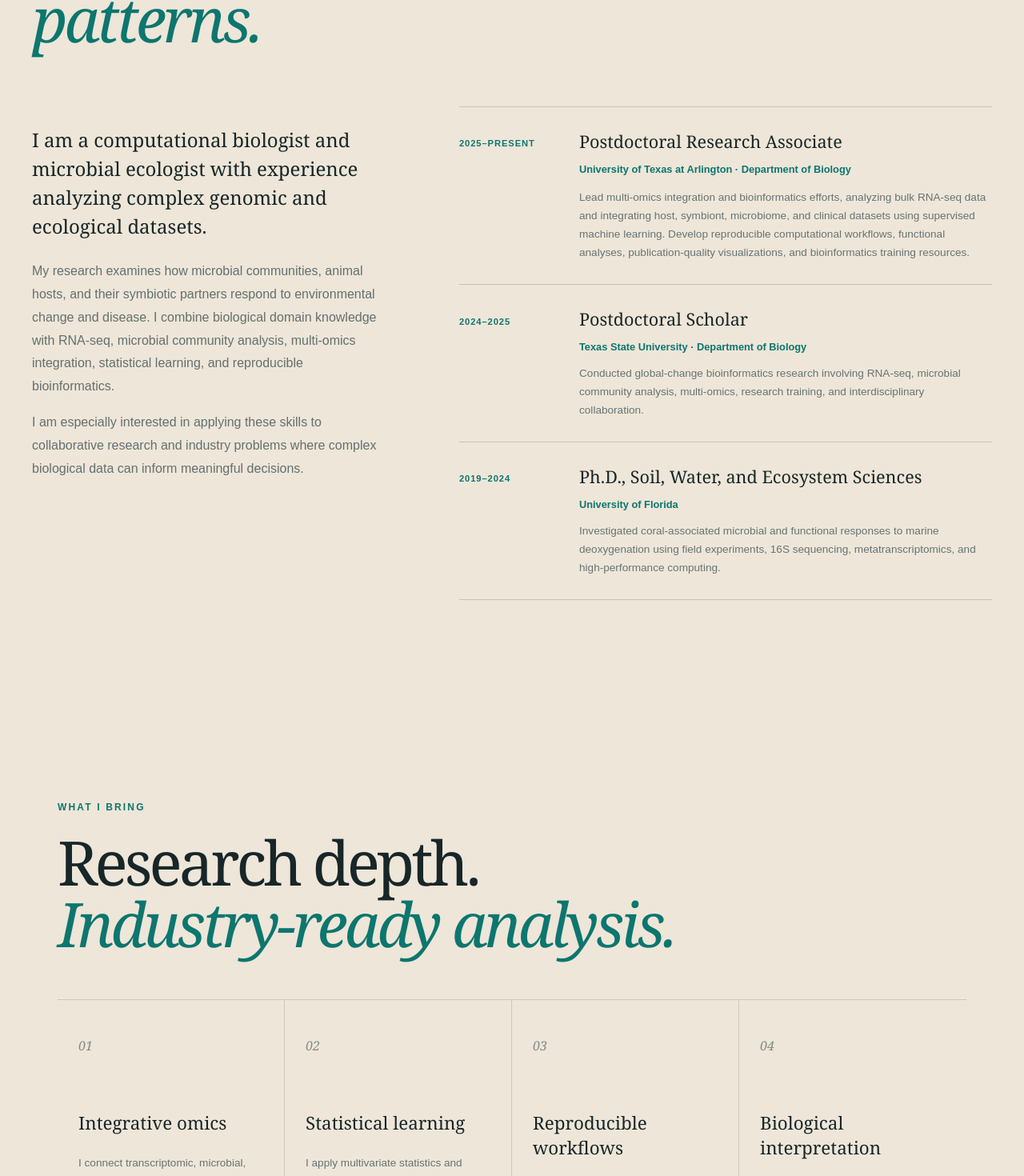
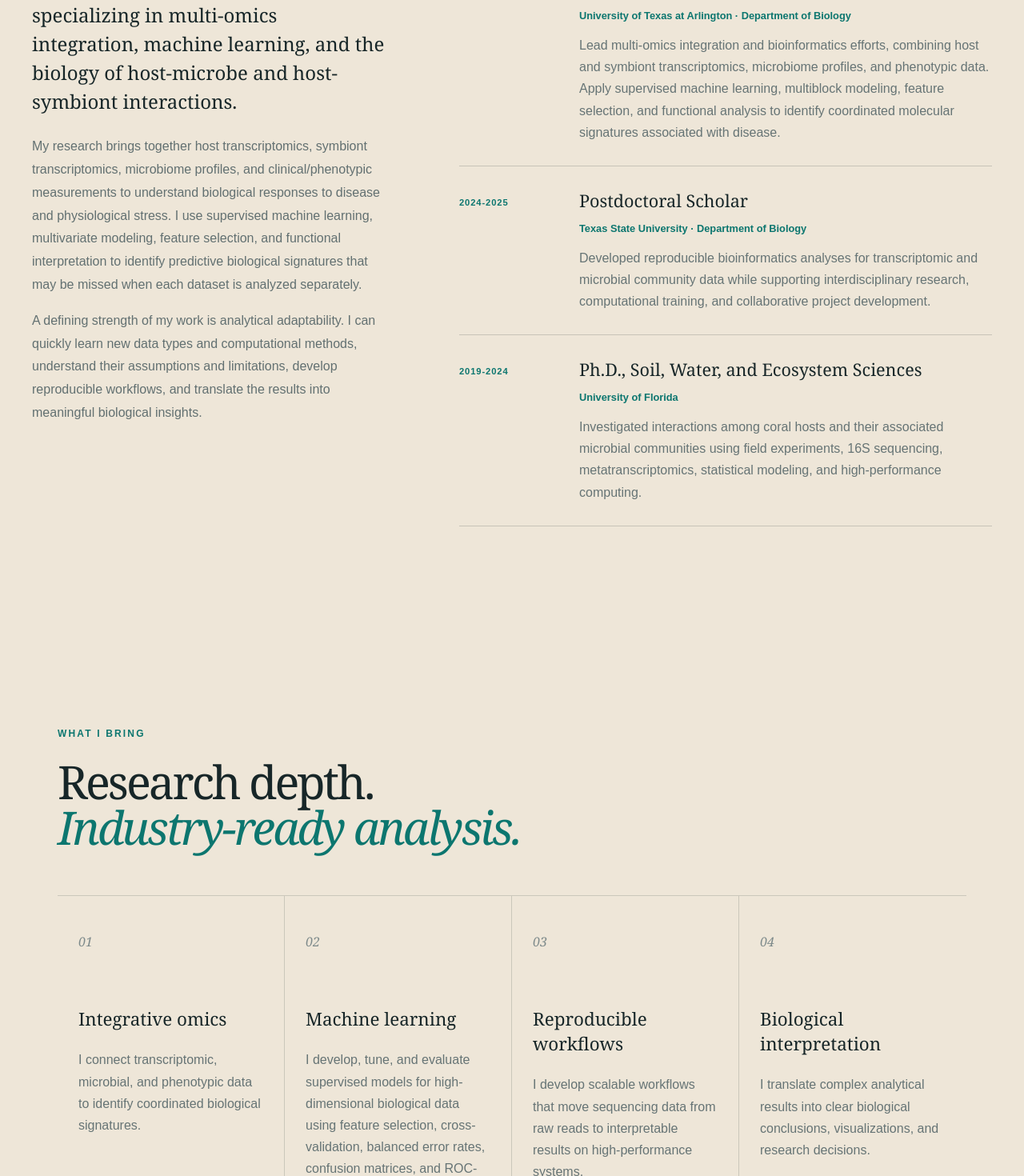
Before and after one commit to rdhoward1/personal-bioinfo-portfolio, a React (Vite) app: page / in a window 1280 px wide. Shown: the part 1297-2767 px from the top of the page at 80% size. Built offline with nearby package versions, Linux system fonts and the light colour scheme.

Commit message:
update to industry verbage

```diff
--- a/src/About.jsx
+++ b/src/About.jsx
@@ -13,22 +13,26 @@
       <div className="about-content">
         <div className="about-text">
           <p className="about-introduction">
-            I am a computational biologist and microbial ecologist with
-            experience analyzing complex genomic and ecological datasets.
+            I am a computational biologist specializing in multi-omics
+            integration, machine learning, and the biology of host-microbe and
+            host-symbiont interactions.
           </p>
 
           <p>
-            My research examines how microbial communities, animal hosts, and
-            their symbiotic partners respond to environmental change and
-            disease. I combine biological domain knowledge with RNA-seq,
-            microbial community analysis, multi-omics integration, statistical
-            learning, and reproducible bioinformatics.
+            My research brings together host transcriptomics, symbiont
+            transcriptomics, microbiome profiles, and clinical/phenotypic
+            measurements to understand biological responses to disease and
+            physiological stress. I use supervised machine learning,
+            multivariate modeling, feature selection, and functional
+            interpretation to identify predictive biological signatures that
+            may be missed when each dataset is analyzed separately.
           </p>
 
           <p>
-            I am especially interested in applying these skills to
-            collaborative research and industry problems where complex
-            biological data can inform meaningful decisions.
+            A defining strength of my work is analytical adaptability. I can
+            quickly learn new data types and computational methods, understand
+            their assumptions and limitations, develop reproducible workflows,
+            and translate the results into meaningful biological insights.
           </p>
         </div>
 
@@ -43,21 +47,19 @@
                 University of Texas at Arlington · Department of Biology
               </p>
 
-              <p className="experience-advisor">
-              </p>
-
               <p>
                 Lead multi-omics integration and bioinformatics efforts,
-                analyzing bulk RNA-seq data and integrating host, symbiont,
-                microbiome, and clinical datasets using supervised machine learning.
-                Develop reproducible computational workflows, functional analyses,
-                publication-quality visualizations, and bioinformatics training resources.
+                combining host and symbiont transcriptomics, microbiome
+                profiles, and phenotypic data. Apply supervised machine learning,
+                multiblock modeling, feature selection, and functional analysis
+                to identify coordinated molecular signatures associated with
+                disease.
               </p>
             </div>
           </article>
 
           <article className="experience-item">
-            <p className="experience-date">2024–2025</p>
+            <p className="experience-date">2024-2025</p>
 
             <div>
               <h3>Postdoctoral Scholar</h3>
@@ -67,15 +69,16 @@
               </p>
 
               <p>
-                Conducted global-change bioinformatics research involving
-                RNA-seq, microbial community analysis, multi-omics, research
-                training, and interdisciplinary collaboration.
+                Developed reproducible bioinformatics analyses for
+                transcriptomic and microbial community data while supporting
+                interdisciplinary research, computational training, and
+                collaborative project development.
               </p>
             </div>
           </article>
 
           <article className="experience-item">
-            <p className="experience-date">2019–2024</p>
+            <p className="experience-date">2019-2024</p>
 
             <div>
               <h3>Ph.D., Soil, Water, and Ecosystem Sciences</h3>
@@ -85,10 +88,10 @@
               </p>
 
               <p>
-                Investigated coral-associated microbial and functional
-                responses to marine deoxygenation using field experiments, 16S
-                sequencing, metatranscriptomics, and high-performance
-                computing.
+                Investigated interactions among coral hosts and their associated
+                microbial communities using field experiments, 16S sequencing,
+                metatranscriptomics, statistical modeling, and
+                high-performance computing.
               </p>
             </div>
           </article>
--- a/src/App.css
+++ b/src/App.css
@@ -26,7 +26,7 @@
   margin: 0;
   color: #172628;
   font-family: Georgia, "Times New Roman", serif;
-  font-size: clamp(4rem, 9vw, 8rem);
+  font-size: clamp(3.25rem, 7vw, 6.25rem);
   font-weight: 400;
   letter-spacing: -0.06em;
   line-height: 0.9;
@@ -76,7 +76,7 @@
   }
 
   h1 {
-    font-size: 3.4rem;
+    font-size: 2.8rem;
   }
 
   .buttons {
@@ -87,6 +87,7 @@
     text-align: center;
   }
 }
+
 /* Navigation */
 
 .site-header {
@@ -152,7 +153,7 @@
   margin: 20px 0 0;
   color: #172628;
   font-family: Georgia, "Times New Roman", serif;
-  font-size: clamp(3rem, 6vw, 5rem);
+  font-size: clamp(2.4rem, 4.5vw, 3.8rem);
   font-weight: 400;
   letter-spacing: -0.05em;
   line-height: 1;
@@ -197,7 +198,7 @@
 
 .expertise-card > p:last-child {
   color: #667475;
-  font-size: 0.85rem;
+  font-size: 1rem;
   line-height: 1.7;
 }
 
@@ -275,7 +276,7 @@
   margin: 20px 0 0;
   color: #172628;
   font-family: Georgia, "Times New Roman", serif;
-  font-size: clamp(3rem, 6vw, 5rem);
+  font-size: clamp(2.4rem, 4.5vw, 3.8rem);
   font-weight: 400;
   letter-spacing: -0.05em;
   line-height: 1;
@@ -494,7 +495,7 @@
   margin: 20px 0 28px;
   color: #172628;
   font-family: Georgia, "Times New Roman", serif;
-  font-size: clamp(3rem, 5vw, 4.8rem);
+  font-size: clamp(2.4rem, 4.5vw, 3.8rem);
   font-weight: 400;
   letter-spacing: -0.05em;
   line-height: 1;
@@ -546,7 +547,7 @@
 
 .skill-card > p:last-child {
   color: #667475;
-  font-size: 0.8rem;
+  font-size: 0.95rem;
   line-height: 1.7;
 }
 
@@ -595,7 +596,7 @@
 .publications-section h2 {
   margin: 24px 0;
   font-family: Georgia, "Times New Roman", serif;
-  font-size: clamp(2.4rem, 5vw, 4rem);
+  font-size: clamp(2.1rem, 4vw, 3.25rem);
   font-weight: 400;
   letter-spacing: -0.04em;
   line-height: 1.1;
@@ -642,7 +643,7 @@
   margin: 24px 0 0;
   color: #172628;
   font-family: Georgia, "Times New Roman", serif;
-  font-size: clamp(3rem, 6vw, 5rem);
+  font-size: clamp(2.4rem, 4.5vw, 3.8rem);
   font-weight: 400;
   letter-spacing: -0.05em;
   line-height: 0.95;
@@ -757,7 +758,7 @@
   margin: 20px 0 0;
   color: #172628;
   font-family: Georgia, "Times New Roman", serif;
-  font-size: clamp(3rem, 6vw, 5rem);
+  font-size: clamp(2.4rem, 4.5vw, 3.8rem);
   font-weight: 400;
   letter-spacing: -0.05em;
   line-height: 1;
@@ -824,7 +825,7 @@
 .experience-item div > p:last-child {
   margin-bottom: 0;
   color: #667475;
-  font-size: 0.85rem;
+  font-size: 1rem;
   line-height: 1.7;
 }
 
--- a/src/App.jsx
+++ b/src/App.jsx
@@ -21,11 +21,10 @@
         </h1>
 
         <p className="introduction">
-          I develop reproducible, interpretable workflows for high-dimensional biological data,
-          integrating transcriptomic, microbial, and multi-omic datasets to uncover biological
-          responses to disease.
-          Using machine learning and AI-driven approaches, I identify cross-omic patterns and candidate
-          biomarkers that advance our understanding of complex disease processes.
+          I integrate transcriptomic, microbiome, phenotypic, and clinical data to investigate host-microbe
+          interactions, symbiosis, and disease. I build reproducible analytical workflows and apply
+          machine learning, multivariate statistics, and feature-selection methods to uncover coordinated
+          biological signatures and candidate biomarkers across complex datasets.
         </p>
 
         <div className="buttons">
@@ -64,10 +63,11 @@
 
           <article className="expertise-card">
             <p className="card-number">02</p>
-            <h3>Statistical learning</h3>
+            <h3>Machine learning</h3>
             <p>
-              I apply multivariate statistics and machine-learning methods to
-              complex, high-dimensional biological datasets.
+              I develop, tune, and evaluate supervised models for high-dimensional
+              biological data using feature selection, cross-validation, balanced error
+             rates, confusion matrices, and ROC-AUC.
             </p>
           </article>
 
--- a/src/Projects.jsx
+++ b/src/Projects.jsx
@@ -13,73 +13,100 @@
 const projects = [
   {
     number: "01",
-    title: "Multi-omics signatures of coral disease",
-    category: "Integrative modeling",
+    title: "Multi-omics signatures of disease in a holobiont system",
+    category: "Integrative machine learning",
     summary:
-      "Integrated host and algal symbiont transcriptomes with 16S microbiome profiles to investigate coordinated holobiont responses to stony coral tissue loss disease.",
+      "Integrated host and algal symbiont transcriptomes with 16S microbiome profiles to investigate coordinated holobiont responses to stony coral tissue loss disease (SCTLD).",
     contribution:
       "Built and tuned species-specific DIABLO models, evaluated classification performance, and translated selected features into interpretable biological networks.",
-    skills: ["Multi-omics", "Machine learning", "R"],
+    skills: ["Multi-omics", "Machine learning", "Microbiome", "RNA-seq", "HPC", "R"],
     methods: [
       "mixOmics",
       "DIABLO",
       "DESeq2",
-      "CLR transformation",
+      "16S rRNA data processing",
+      "Multi-omics integration",
+      "Model tuning",
+      "Feature selection",
       "Cross-validation",
+      "Model evaluation",
+      "KEGG pathway enrichment",
+      "ComplexHeatmap",
+      "ggplot2",
       "Cytoscape",
+      "HPC",
+      "R",
     ],
   },
   {
     number: "02",
-    title: "Coral metatranscriptomics under hypoxia",
-    category: "RNA-seq at scale",
+    title: "Host-associated microbiome metatranscriptomics under hypoxia",
+    category: "RNA-seq & metatranscriptomics",
     summary:
-      "Analyzed coral-associated gene expression during diel hypoxia exposure and recovery to characterize functional responses to changing oxygen conditions.",
+    "Analyzed gene expression within the coral-associated microbiome during diel hypoxia exposure and recovery to characterize microbial functional responses to changing oxygen conditions.",
     contribution:
       "Developed an HPC workflow spanning read processing, de novo transcriptome assembly, ORF prediction, functional annotation, quantification, and differential expression.",
-    skills: ["RNA-seq", "HPC", "R"],
+    skills: ["RNA-seq", "Microbiome", "HPC", "R"],
     methods: [
+      "FastQC",
+      "Trimmomatic",
+      "SortMeRNA",
       "Trinity",
+      "Bowtie2 & RSEM",
       "TransDecoder",
       "Trinotate",
-      "eggNOG",
-      "Salmon",
+      "NOISeq",
+      "UniProt",
+      "KEGG pathway enrichment",
+      "ggplot2",
       "Bash",
+      "R",
     ],
   },
   {
     number: "03",
-    title: "Coral microbiomes across oxygen gradients",
-    category: "Microbial community ecology",
+    title: "Host-associated microbiomes across oxygen gradients",
+    category: "Microbial community analysis",
     summary:
       "Examined coral-associated microbial community structure across experimental deoxygenation treatments and field sites in Bocas del Toro, Panama.",
     contribution:
       "Developed reproducible 16S workflows and multivariate analyses to evaluate differences associated with host species, site, depth, and oxygen conditions.",
     skills: ["Microbiome", "HPC", "R"],
     methods: [
+      "16S rRNA data processing",
+      "Cutadapt",
       "DADA2",
       "phyloseq",
       "vegan",
       "PERMANOVA",
       "ANCOM-BC",
+      "Indicator species",
       "ggplot2",
+      "HPC",
+      "R",
     ],
   },
   {
     number: "04",
-    title: "Coral immunity and microbial symbiosis",
-    category: "Host–microbe interactions",
+    title: "Host immunity and microbial symbiosis",
+    category: "Host-microbe interactions",
     summary:
-      "Investigated microbial communities in symbiotic and aposymbiotic Astrangia poculata alongside measurements of host immune function.",
+      "Investigated microbial communities in symbiotic and aposymbiotic model cnidarian systems alongside measurements of host immune function.",
     contribution:
       "Connected microbial community profiles with enzyme activity measurements using multivariate statistics, network analysis, and interpretable visualization.",
-    skills: ["Microbiome", "Machine learning", "R"],
+    skills: ["Microbiome", "HPC", "R"],
     methods: [
-      "16S rRNA",
+      "16S rRNA data processing",
+      "Cutadapt",
+      "DADA2",
+      "phyloseq",
+      "vegan",
+      "PERMANOVA",
       "WGCNA",
       "Indicator species",
-      "Community statistics",
-      "ComplexHeatmap",
+      "ggplot2",
+      "HPC",
+      "R",
     ],
   },
 ];
@@ -113,9 +140,12 @@
             </h2>
           </div>
 
-          <p className="projects-introduction">
-            Filter my work to see how I apply computational methods across
-            different biological questions.
+            <p className="projects-introduction">
+              My work spans multiple molecular data types and biological scales,
+              from individual gene-expression responses to interactions among hosts,
+              symbionts, and microbial communities. Explore how I use multi-omics
+              integration, machine learning, and reproducible bioinformatics to
+              identify predictive features and generate biological insights.
           </p>
         </div>
 
--- a/src/Publications.jsx
+++ b/src/Publications.jsx
@@ -39,8 +39,10 @@
         <div className="footer-contact">
           <p>
             I am interested in computational biology and bioinformatics roles
-            where rigorous analysis and biological insight can help solve
-            complex, real-world problems.
+            where I can integrate diverse molecular datasets, develop
+            reproducible analytical workflows, and apply machine learning to
+            transform high-dimensional data into meaningful biological
+            insights.
           </p>
 
           <div className="footer-links">
@@ -79,7 +81,7 @@
 
         <div className="footer-bottom">
           <p>Rachel Howard, Ph.D.</p>
-          <p>Computational Biology · Bioinformatics · Microbial Ecology</p>
+          <p>Multi-Omics · Machine Learning · Host-Microbe Biology</p>
         </div>
       </footer>
     </>
--- a/src/Skills.jsx
+++ b/src/Skills.jsx
@@ -1,45 +1,45 @@
 const skillGroups = [
   {
     number: "01",
-    category: "Languages",
+    category: "Programming",
     title: "R · Python · Bash",
     description:
-      "Statistical analysis, bioinformatics workflows, visualization, automation, and reproducible reporting.",
+      "Statistical analysis, workflow automation, data visualization, command-line scripting, and reproducible reporting with R Markdown.",
   },
   {
     number: "02",
-    category: "Omics",
-    title: "RNA-seq · 16S · Multi-omics",
+    category: "Omics analysis",
+    title: "RNA-seq · 16S rRNA · Multi-omics",
     description:
-      "Sequence processing, normalization, differential analysis, functional annotation, and data integration.",
+      "Sequence processing, normalization, differential expression, functional annotation, pathway enrichment, and integration across molecular data types.",
   },
   {
     number: "03",
-    category: "Modeling",
-    title: "DIABLO · ML · Networks",
+    category: "Machine learning",
+    title: "Predictive modeling · DIABLO",
     description:
-      "Feature selection, cross-validation, multivariate classification, WGCNA, and interpretable network analysis.",
+      "Supervised classification, feature selection, model tuning, cross-validation, and performance evaluation using balanced error rates, confusion matrices, and ROC–AUC.",
   },
   {
     number: "04",
-    category: "Computing",
-    title: "HPC · Git · Linux",
+    category: "Computing and workflows",
+    title: "HPC · Git/GitHub · Linux",
     description:
-      "Scalable command-line workflows, version control, dependency-aware pipelines, and large biological datasets.",
+      "Scalable command-line workflows, version control, reproducible pipeline development, and analysis of large biological datasets on high-performance systems.",
   },
   {
     number: "05",
-    category: "Visualization",
-    title: "ggplot2 · Cytoscape",
+    category: "Data visualization",
+    title: "ggplot2 · ComplexHeatmap · Cytoscape",
     description:
-      "Publication-quality figures, multi-omic networks, clustered heatmaps, and stakeholder-ready outputs.",
+      "Publication-quality figures, clustered heatmaps, multivariate visualizations, and interpretable multi-omic correlation networks.",
   },
   {
     number: "06",
-    category: "Community ecology",
-    title: "Microbial statistics",
+    category: "Microbiome bioinformatics",
+    title: "DADA2 · phyloseq · vegan",
     description:
-      "PERMANOVA, indicator species analysis, differential abundance, compositional data, and experimental design.",
+      "Compositional data analysis, PERMANOVA, differential abundance, indicator species analysis, WGCNA, and host-associated microbiome analysis.",
   },
 ];
 
@@ -50,13 +50,17 @@
         <p className="eyebrow">Technical toolkit</p>
 
         <h2>
-          From raw data to
-          <span> clear decisions.</span>
+          Across data types.
+          <span> Into biological insight.</span>
         </h2>
 
         <p>
-          I combine biological domain knowledge with computational methods to
-          develop rigorous, reproducible, and interpretable analyses.
+          I work across diverse molecular datasets and select analytical
+          methods based on the biological question, experimental design, and
+          structure of the data. My experience spans individual omics
+          workflows, integrated multi-omics modeling, and supervised machine
+          learning for classification, feature selection, and candidate
+          biomarker discovery.
         </p>
       </div>
 
@@ -68,6 +72,7 @@
             </p>
 
             <h3>{skill.title}</h3>
+
             <p>{skill.description}</p>
           </article>
         ))}
```
